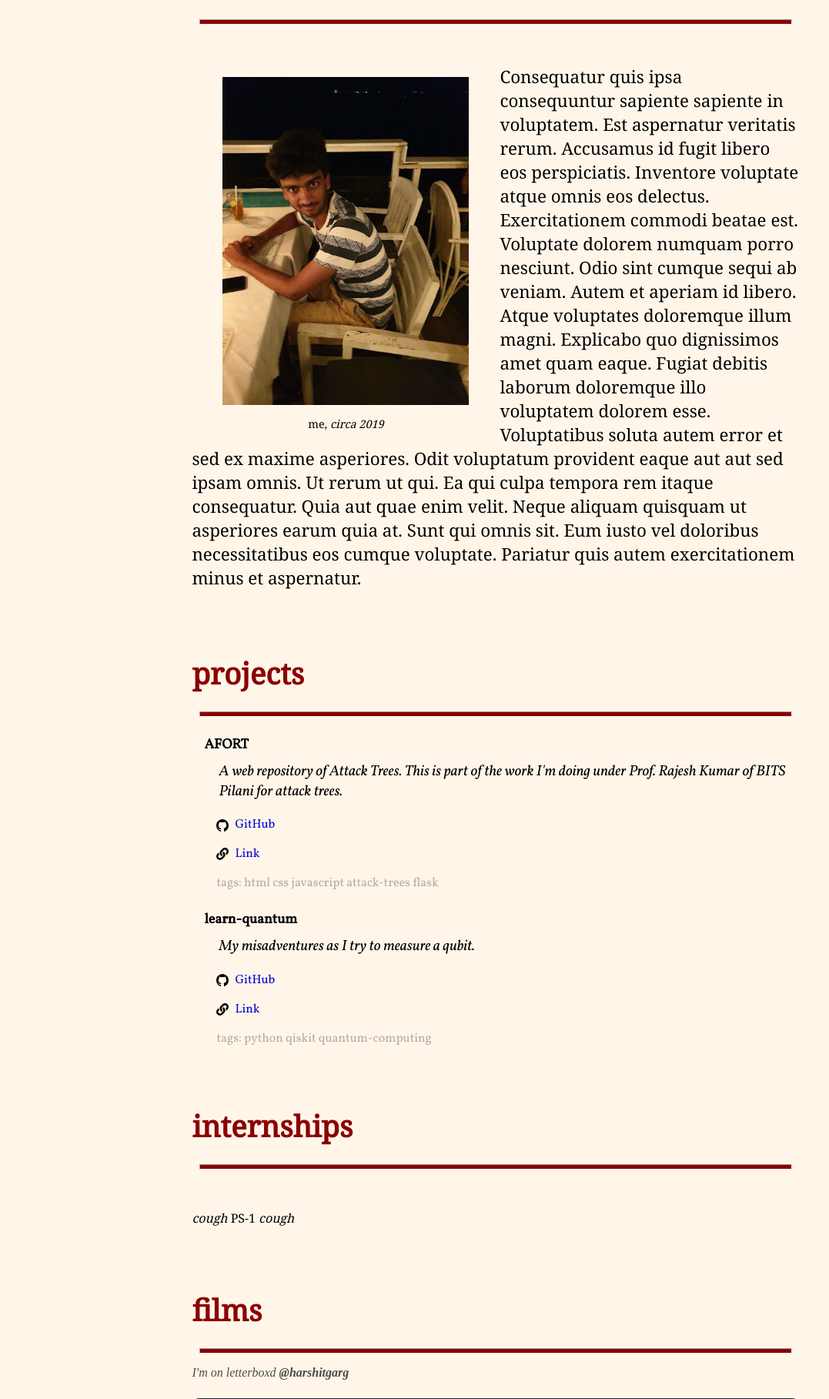
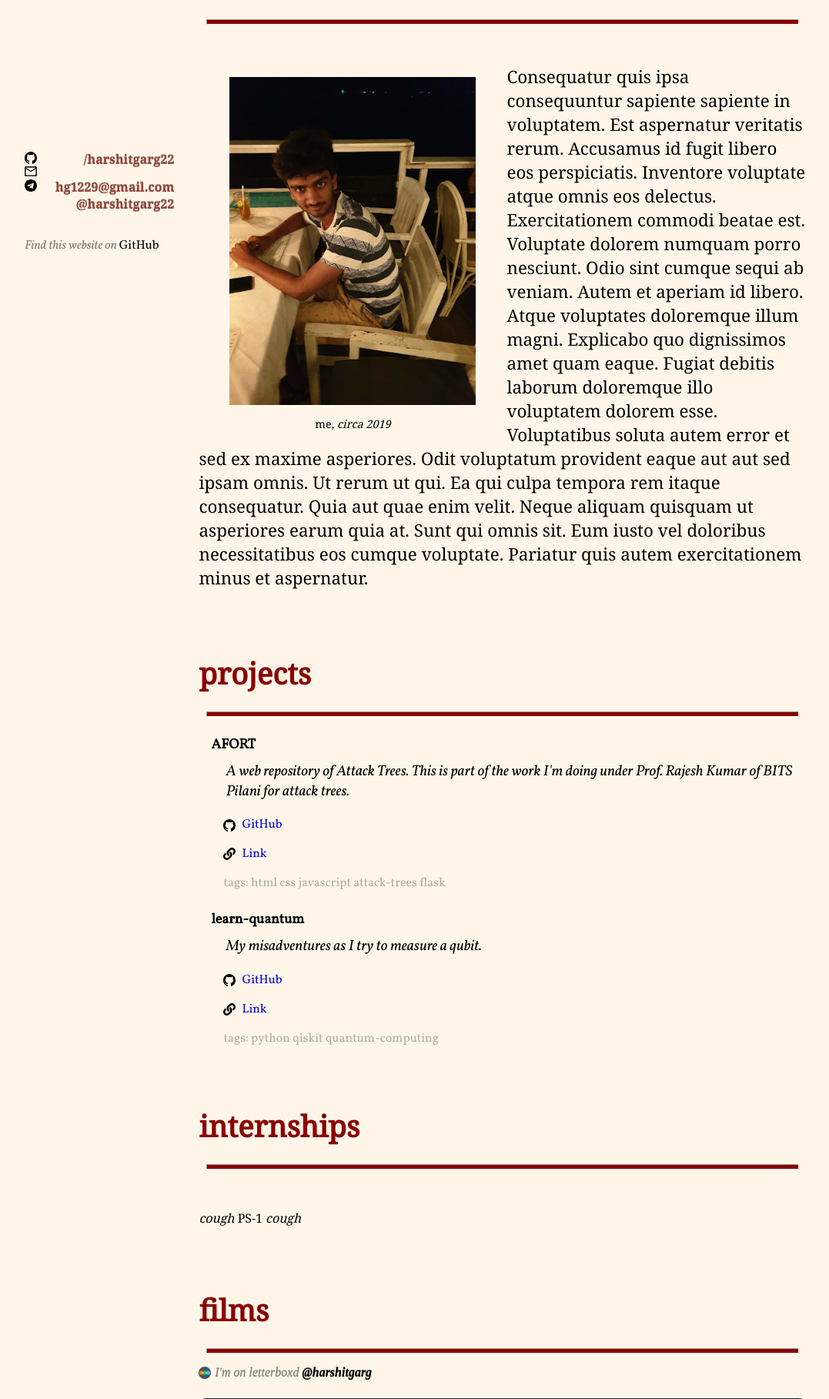
Before and after one commit to harshitgarg22/harshitgarg.in, a Flask app: page / in a window 1280 px wide. Shown: the part 278-2095 px from the top of the page at 77% size, without its empty margins (80-1157 px from the left). Run offline with Flask 2, Linux system fonts and the light colour scheme.

Commit message:
Add social list support in index.html

```diff
--- a/cgi-bin/templates/index.html
+++ b/cgi-bin/templates/index.html
@@ -36,7 +36,10 @@
       </li>
     </ul>
     <ul id="social-list">
-      <li></li>
+      <li><i class="github-icon" title="github"></i><a href="https://github.com/harshitgarg22">/harshitgarg22</a></li>
+      <li><i class="mail-icon" title="mail"></i><a href="mailto:hg1229@gmail.com">hg1229@gmail.com</a></li>
+      <li><i class="telegram-icon" title="telegram"></i><a href="https://t.me/harshitgarg22">@harshitgarg22</a></li>
+      <span style="opacity: 0.5; margin-top:2em; display:inline-block; font-style: italic;font-family: Vollkorn, serif;">Find this website on&nbsp; </span><a href="https://github.com/harshitgarg22/harshitgarg.in" style="text-decoration: none; color: black;font-family: Vollkorn, serif;margin-top:2em; display:inline-block;">GitHub</a>
     </ul>
   </nav>
   <div id="main-content">
@@ -128,9 +131,10 @@
           <h1 class="sub-headings">films</h1>
         </a>
         <hr />
-        <span
-          style="font-style: italic; opacity: 0.7; font-family: Volkorn, serif; margin-top: 1em; display: block;">I'm on
-          letterboxd <a href="https://www.letterboxd.com/harshitgarg"
+        <span style="font-style: italic; font-family: Volkorn, serif; margin-top: 1em;display:block;    text-shadow: 0px 1px 0px rgba(255,255,255,.3), 0px -1px 0px rgba(0,0,0,.7);
+        "><i style="background: url(/static/icons/letterboxd.ico) center left no-repeat; background-size: 1em;padding-left: 1.3em; opacity: 1;"></i><span
+          style="opacity: 0.5;">I'm on
+          letterboxd </span><a href="https://www.letterboxd.com/harshitgarg"
             style="text-decoration: none; color: black; font-weight: bold; opacity: 1;">@harshitgarg</a></span>
         <ul id="film-list">
           {% for film in films[:5] %}
```
